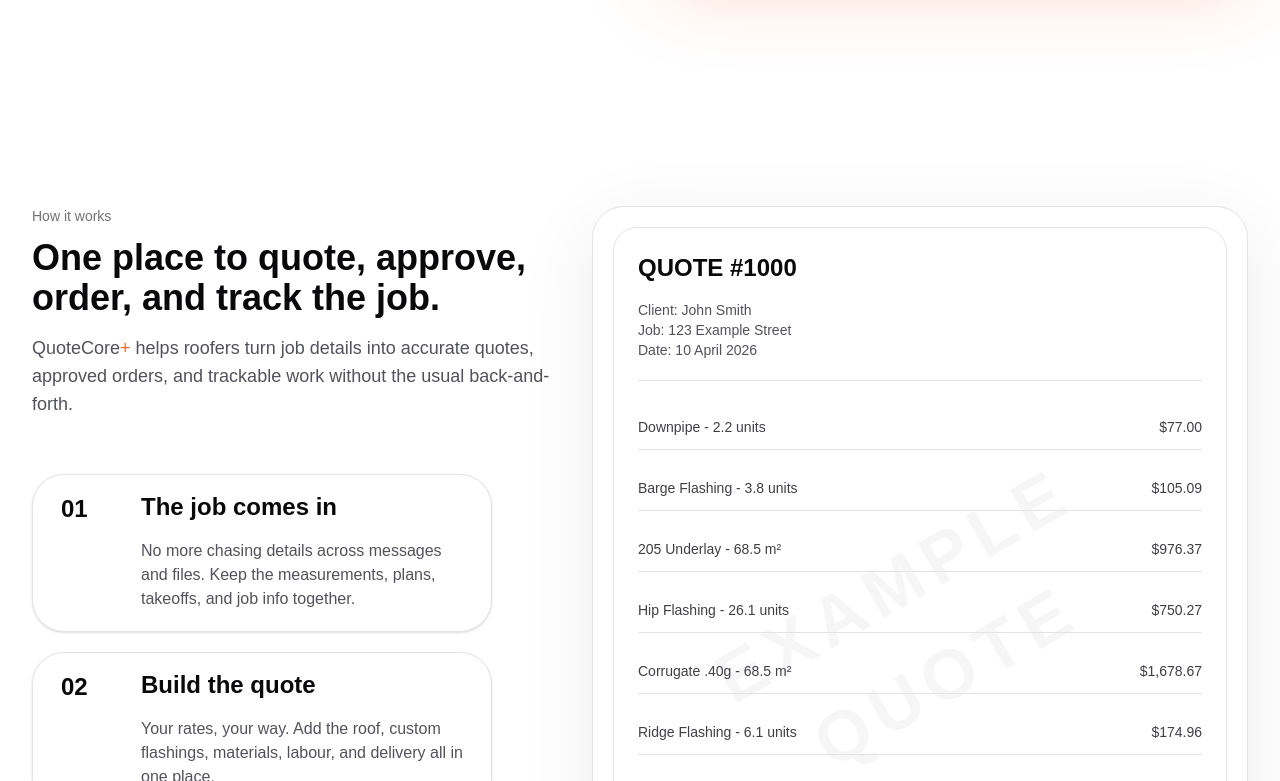
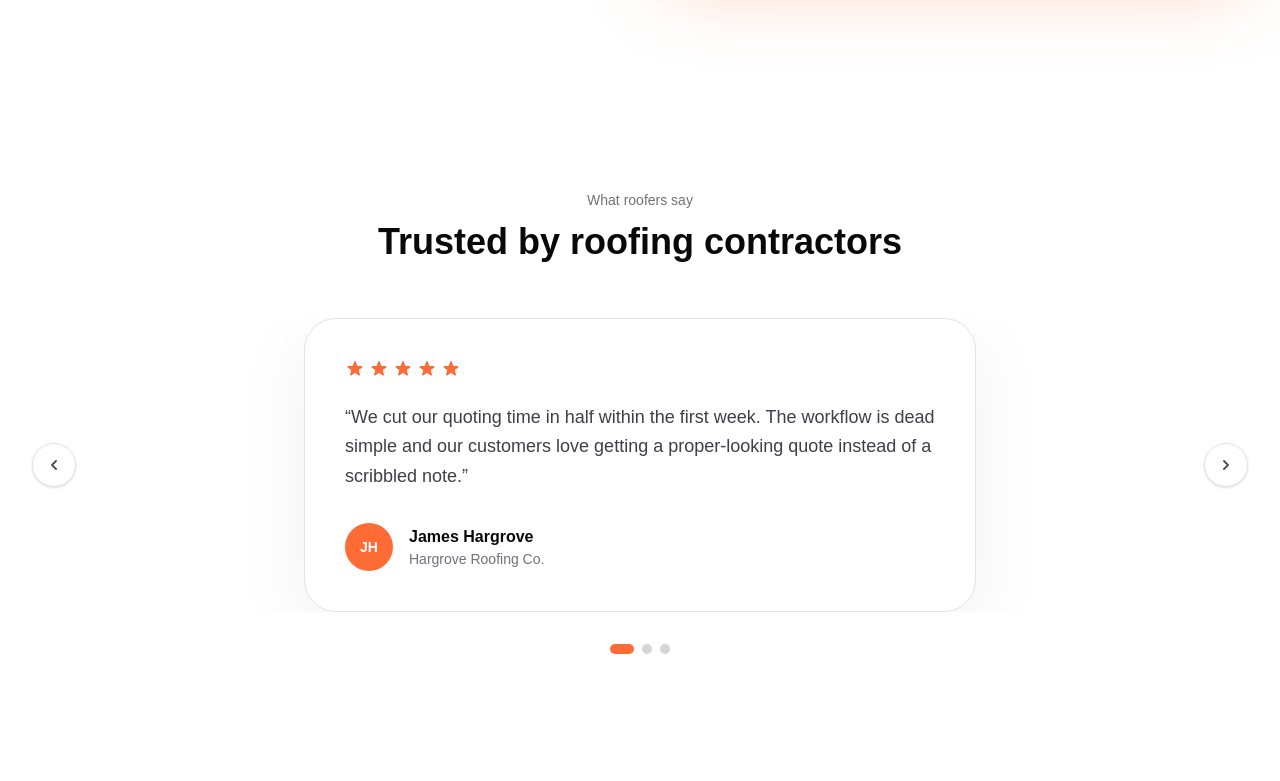
Before and after one commit to barrytheai/quotecore, a Next.js app: page / in a window 1280 px wide. Shown: the part 579-1360 px from the top of the page. Built offline with nearby package versions, Linux system fonts and the light colour scheme.

Commit message:
feat: add testimonials carousel to homepage

```diff
--- a/app/page.tsx
+++ b/app/page.tsx
@@ -6,6 +6,7 @@ export default function HomePage() {
   const videoRef = useRef<HTMLVideoElement | null>(null);
   const [isMuted, setIsMuted] = useState(true);
   const [isPaused, setIsPaused] = useState(false);
+  const [activeTestimonial, setActiveTestimonial] = useState(0);
 
   const toggleMute = () => {
     const video = videoRef.current;
@@ -91,6 +92,30 @@ export default function HomePage() {
     ["Ridge Flashing - 6.1 units", "$174.96"],
     ["Corrugate .40g - 0.0 m²", "$0.00"],
     ["Delivery fee", "$500.00"],
+  ];
+
+  const testimonials = [
+    {
+      name: "James Hargrove",
+      business: "Hargrove Roofing Co.",
+      quote:
+        "We cut our quoting time in half within the first week. The workflow is dead simple and our customers love getting a proper-looking quote instead of a scribbled note.",
+      initials: "JH",
+    },
+    {
+      name: "Sarah Mitchell",
+      business: "Mitchell & Sons Roofing",
+      quote:
+        "QuoteCore+ paid for itself on the second job. No more chasing customers for approvals — they can see everything clearly and sign off fast.",
+      initials: "SM",
+    },
+    {
+      name: "Dean Kowalski",
+      business: "Peak Roofing Solutions",
+      quote:
+        "I used to spend Sunday nights doing quotes. Now I send them from site before I drive home. Game changer for a solo operator.",
+      initials: "DK",
+    },
   ];
 
   const faqs = [
@@ -249,6 +274,90 @@ export default function HomePage() {
                 </p>
               </div>
             </div>
+          </div>
+        </section>
+
+        {/* Testimonials */}
+        <section className="mx-auto max-w-7xl px-6 py-20 lg:px-8">
+          <div className="text-center">
+            <p className="text-sm font-medium text-zinc-500">What roofers say</p>
+            <h2 className="mt-3 text-3xl font-semibold sm:text-4xl">Trusted by roofing contractors</h2>
+          </div>
+
+          <div className="relative mt-14">
+            {/* Cards */}
+            <div className="overflow-hidden">
+              <div
+                className="flex transition-transform duration-500 ease-in-out"
+                style={{ transform: `translateX(-${activeTestimonial * 100}%)` }}
+              >
+                {testimonials.map((t) => (
+                  <div key={t.name} className="w-full shrink-0 px-4">
+                    <div className="pill-shimmer mx-auto max-w-2xl rounded-[2rem] border border-zinc-200 bg-white p-10 shadow-[0_20px_80px_rgba(0,0,0,0.06)]">
+                      {/* Stars */}
+                      <div className="flex gap-1">
+                        {[...Array(5)].map((_, i) => (
+                          <svg key={i} className="h-5 w-5 text-[#FF6B35]" viewBox="0 0 20 20" fill="currentColor">
+                            <path d="M9.049 2.927c.3-.921 1.603-.921 1.902 0l1.07 3.292a1 1 0 00.95.69h3.462c.969 0 1.371 1.24.588 1.81l-2.8 2.034a1 1 0 00-.364 1.118l1.07 3.292c.3.921-.755 1.688-1.54 1.118l-2.8-2.034a1 1 0 00-1.175 0l-2.8 2.034c-.784.57-1.838-.197-1.539-1.118l1.07-3.292a1 1 0 00-.364-1.118L2.98 8.72c-.783-.57-.38-1.81.588-1.81h3.461a1 1 0 00.951-.69l1.07-3.292z" />
+                          </svg>
+                        ))}
+                      </div>
+
+                      {/* Quote */}
+                      <p className="mt-6 text-lg leading-relaxed text-zinc-700">&ldquo;{t.quote}&rdquo;</p>
+
+                      {/* Author */}
+                      <div className="mt-8 flex items-center gap-4">
+                        <div className="flex h-12 w-12 shrink-0 items-center justify-center rounded-full bg-[#FF6B35] text-sm font-semibold text-white">
+                          {t.initials}
+                        </div>
+                        <div>
+                          <p className="font-semibold text-zinc-950">{t.name}</p>
+                          <p className="text-sm text-zinc-500">{t.business}</p>
+                        </div>
+                      </div>
+                    </div>
+                  </div>
+                ))}
+              </div>
+            </div>
+
+            {/* Prev / Next arrows */}
+            <button
+              type="button"
+              onClick={() => setActiveTestimonial((p) => (p - 1 + testimonials.length) % testimonials.length)}
+              className="absolute left-0 top-1/2 -translate-y-1/2 inline-flex h-11 w-11 items-center justify-center rounded-full border border-zinc-200 bg-white shadow-sm transition-colors hover:bg-zinc-50"
+              aria-label="Previous testimonial"
+            >
+              <svg className="h-5 w-5 text-zinc-600" viewBox="0 0 20 20" fill="currentColor">
+                <path fillRule="evenodd" d="M12.707 5.293a1 1 0 010 1.414L9.414 10l3.293 3.293a1 1 0 01-1.414 1.414l-4-4a1 1 0 010-1.414l4-4a1 1 0 011.414 0z" clipRule="evenodd" />
+              </svg>
+            </button>
+            <button
+              type="button"
+              onClick={() => setActiveTestimonial((p) => (p + 1) % testimonials.length)}
+              className="absolute right-0 top-1/2 -translate-y-1/2 inline-flex h-11 w-11 items-center justify-center rounded-full border border-zinc-200 bg-white shadow-sm transition-colors hover:bg-zinc-50"
+              aria-label="Next testimonial"
+            >
+              <svg className="h-5 w-5 text-zinc-600" viewBox="0 0 20 20" fill="currentColor">
+                <path fillRule="evenodd" d="M7.293 14.707a1 1 0 010-1.414L10.586 10 7.293 6.707a1 1 0 011.414-1.414l4 4a1 1 0 010 1.414l-4 4a1 1 0 01-1.414 0z" clipRule="evenodd" />
+              </svg>
+            </button>
+          </div>
+
+          {/* Dots */}
+          <div className="mt-8 flex justify-center gap-2">
+            {testimonials.map((_, i) => (
+              <button
+                key={i}
+                type="button"
+                onClick={() => setActiveTestimonial(i)}
+                className={`h-2.5 rounded-full transition-all duration-300 ${
+                  i === activeTestimonial ? "w-6 bg-[#FF6B35]" : "w-2.5 bg-zinc-300"
+                }`}
+                aria-label={`Go to testimonial ${i + 1}`}
+              />
+            ))}
           </div>
         </section>
 
```
